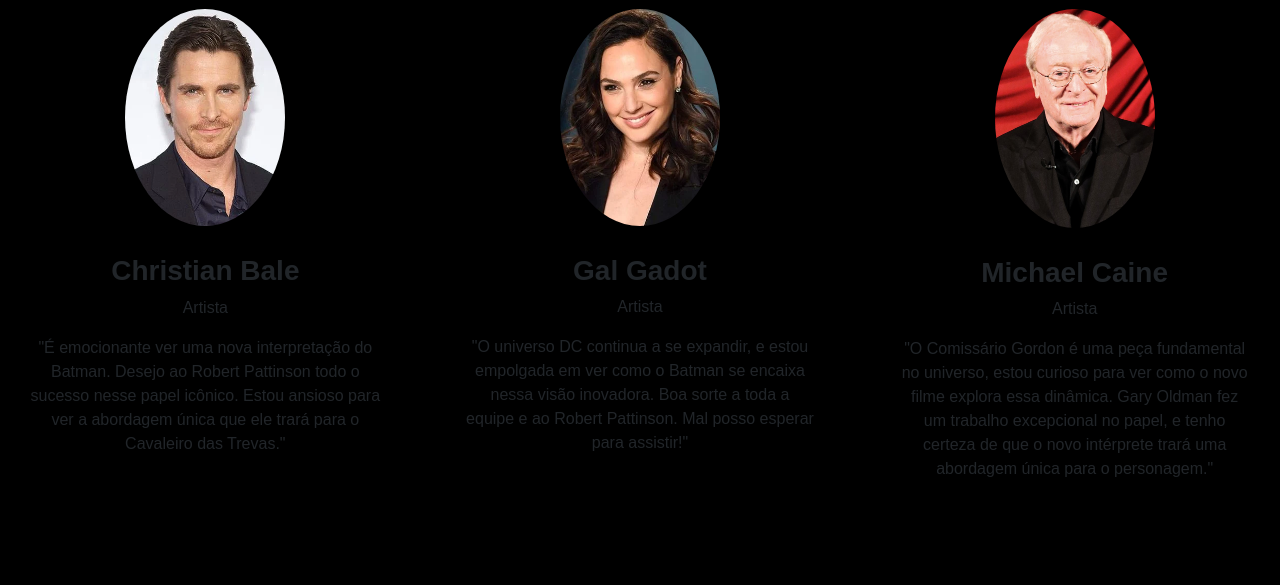
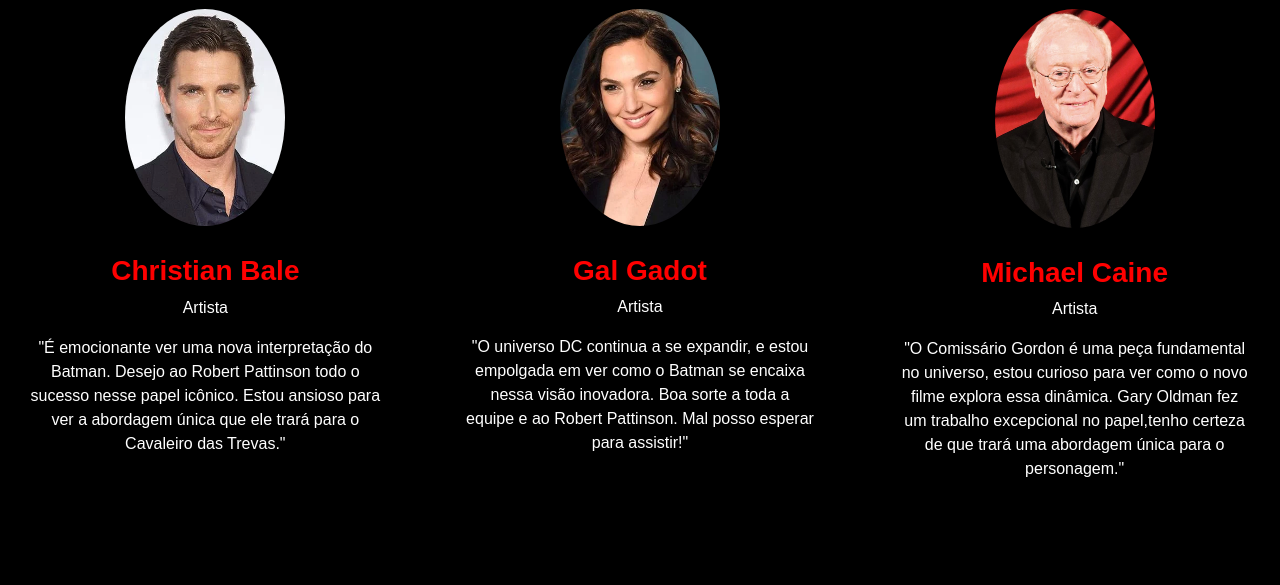
Before and after one commit to JackFilho/Projeto-Batman, a plain HTML site: page Comentarios/index.html in a window 1280 px wide. Shown: the part 161-746 px from the top of the page. Drawn offline with nearby package versions, Linux system fonts and the light colour scheme; a web font is replaced by a local one.

Commit message:
Adicionando

```diff
--- a/Comentarios/index.html
+++ b/Comentarios/index.html
@@ -57,7 +57,7 @@
                     <div class="box"><img class="rounded-circle" src="../IMG/Alfred.jpg">
                         <h3 class="name">Michael Caine</h3>
                         <p class="title">Artista</p>
-                        <p class="description">"O Comissário Gordon é uma peça fundamental no universo, estou curioso para ver como o novo filme explora essa dinâmica. Gary Oldman fez um trabalho excepcional no papel, e tenho certeza de que o novo intérprete trará uma abordagem única para o personagem."</p>
+                        <p class="description">"O Comissário Gordon é uma peça fundamental no universo, estou curioso para ver como o novo filme explora essa dinâmica. Gary Oldman fez um trabalho excepcional no papel,tenho certeza de que trará uma abordagem única para o personagem."</p>
                         <div class="social"><a href="#"><i class="fa fa-facebook-official"></i></a><a href="#"><i class="fa fa-twitter"></i></a><a href="#"><i class="fa fa-instagram"></i></a></div>
                     </div>
                 </div>
--- a/Comentarios/style.css
+++ b/Comentarios/style.css
@@ -86,16 +86,16 @@ span {
     .box {
     text-align:center;
     padding:30px;
-    background-color:#fff;
     margin-bottom:30px;
     font-family: 'Kdam Thmor Pro', sans-serif;
+    color: #FFFFFF;
   }
 
    .name {
     font-weight:bold;
     margin-top:28px;
     margin-bottom:8px;
-    color:inherit;
+    color: #ff0000
   }
 
    img {
```
